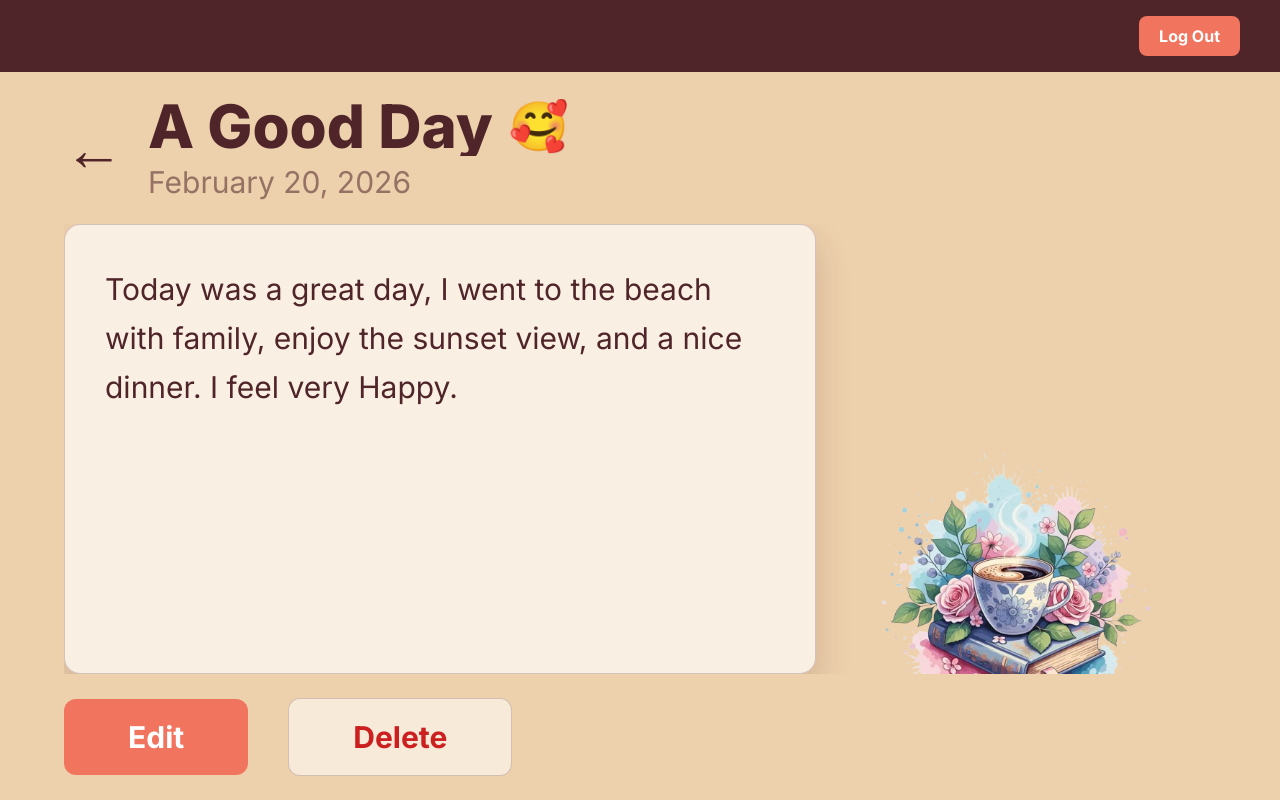
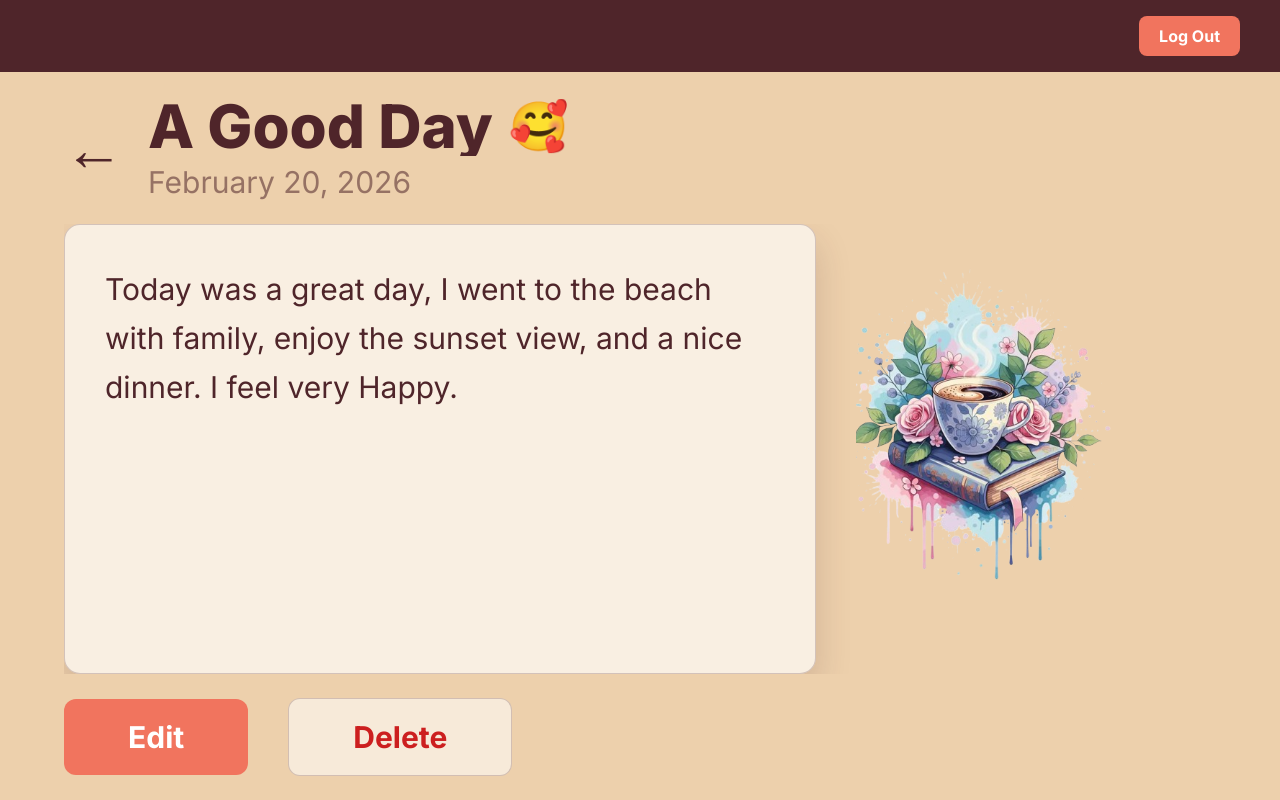
Before and after one commit to yeansreymom25-eng/daily-journal, a Next.js app: page /entry/1 in a window 1280 px wide. Built offline with nearby package versions, Linux system fonts and the light colour scheme.

Commit message:
Make UI responsive

```diff
--- a/app/entry/[id]/page.tsx
+++ b/app/entry/[id]/page.tsx
@@ -124,11 +124,12 @@ export default function EntryDetailPage() {
 
             {/* Coffee image only on large screens */}
             <div className="hidden lg:block w-[360px] relative h-full overflow-hidden">
-              <img
+             <img
                 src="/images/coffee.png"
                 alt="Coffee"
-                className="absolute right-[20px] top-[200px] w-[1000px] h-auto select-none pointer-events-none"
+                className="w-[420px] h-auto select-none"
                 draggable={false}
+                style={{ marginLeft: "-60px", marginTop: "20px" }}
               />
             </div>
           </div>
```
